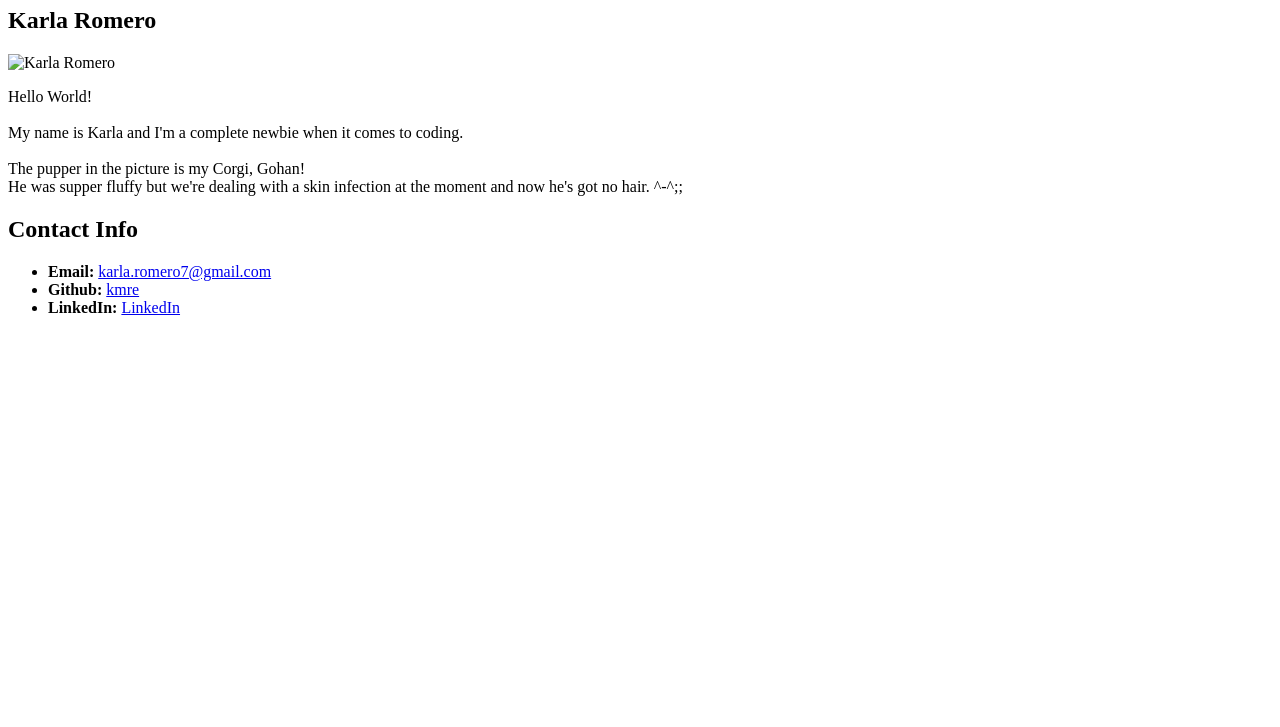
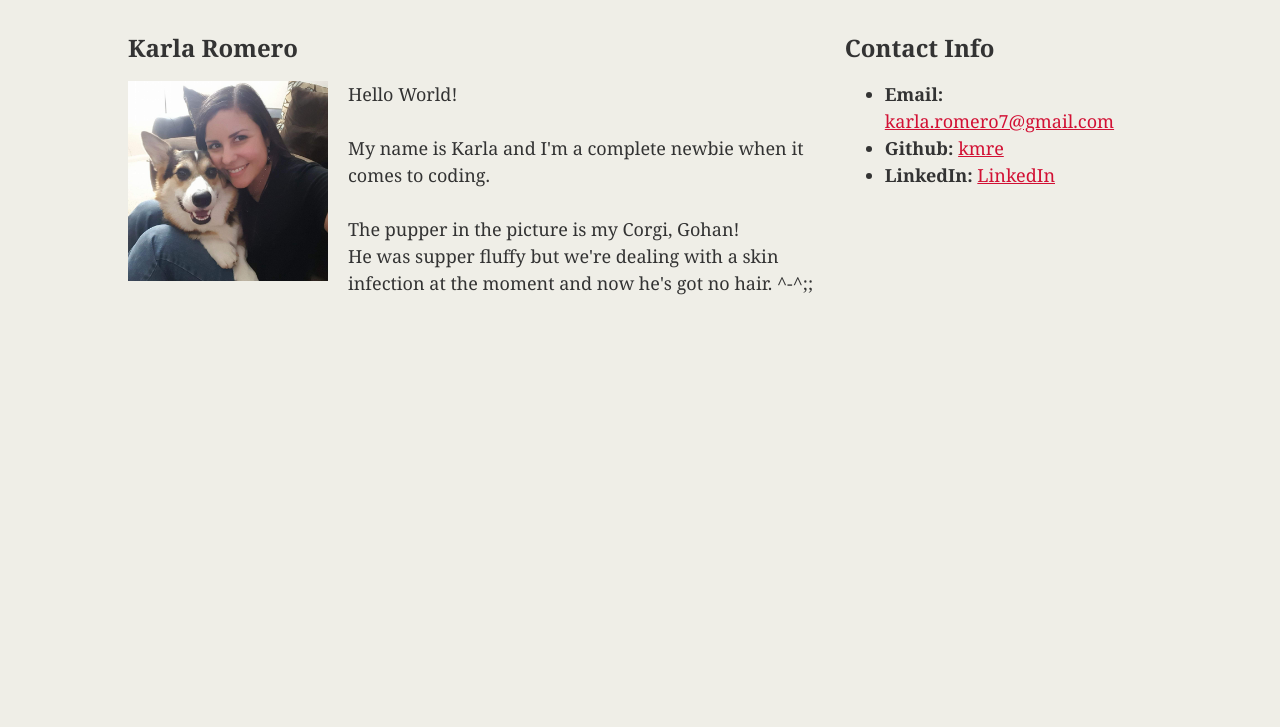
Before and after one commit to kmre/Profile, a plain HTML site: page html+css.html in a window 1280 px wide. Shown: the part 73-800 px from the top of the page. Drawn offline with Linux system fonts and the light colour scheme.

Commit message:
Update html+css.html

```diff
--- a/html+css.html
+++ b/html+css.html
@@ -3,7 +3,7 @@
   <head>
     <meta charset="UTF-8" />
     <title>Relative Path Profile</title>
-    <link rel="stylesheet" type="text/css" href="../04-Relative-Paths/Style Folder/style.css" />
+    <link rel="stylesheet" type="text/css" href="Style Folder/style.css" />
   </head>
 
   <body>
@@ -21,7 +21,7 @@
         <h2>Karla Romero</h2>
 
         <!-- Image with link -->
-        <img id="bio-image" src="../04-Relative-Paths/Style Folder/FB_IMG_1559245596619.jpg" alt="Karla Romero" height="100" width="100" title="Gohan is the cutest!"/>
+        <img id="bio-image" src="Style Folder/FB_IMG_1559245596619.jpg" alt="Karla Romero" height="100" width="100" title="Gohan is the cutest!"/>
 
         <!-- Paragraph with embedded link -->
         <p>
```
